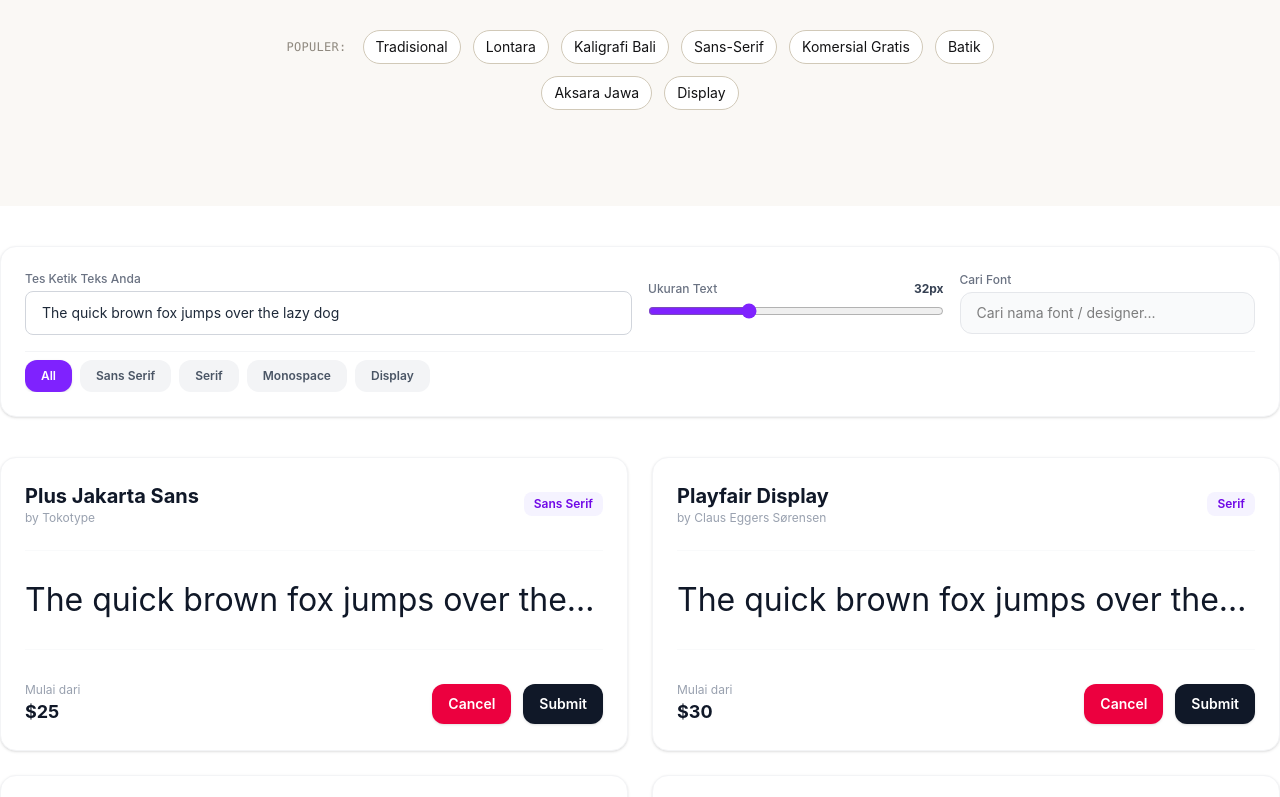
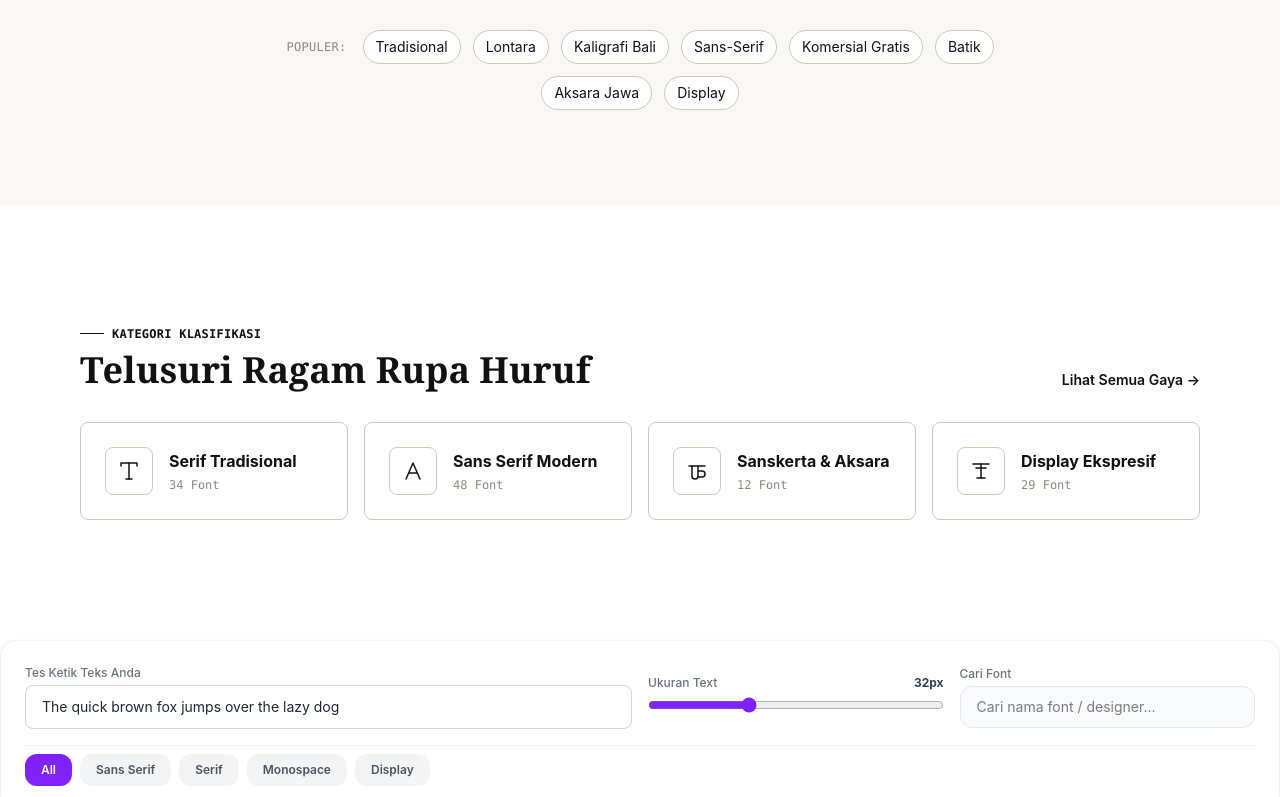
Before and after one commit to 3ncis/font_market, a Vue app: page / in a window 1280 px wide. Shown: the part 606-1403 px from the top of the page. Built offline with nearby package versions, Linux system fonts and the light colour scheme; the HTML template or start-up script is replaced by a standard one.

Commit message:
update homeCategory

```diff
--- a/src/views/home.vue
+++ b/src/views/home.vue
@@ -48,6 +48,117 @@
               @click="selectTag(tag)">
               {{ tag }}
             </button>
+          </div>
+        </div>
+      </section>
+      <section class="w-full bg-white px-4 py-12 sm:px-6 sm:py-16 lg:px-20 lg:py-20">
+        <div class="mx-auto flex w-full max-w-[1440px] flex-col gap-8">
+          <div class="flex flex-col gap-4 sm:flex-row sm:items-end sm:justify-between">
+            <div class="flex flex-col items-start gap-2">
+              <div class="inline-flex items-center gap-2">
+                <div class="h-px w-6 bg-[#121214]"></div>
+                <span class="font-mono text-xs font-bold tracking-[0.24px] text-[#121214]">
+                  KATEGORI KLASIFIKASI
+                </span>
+              </div>
+              <h2 class="font-serif text-3xl font-bold text-[#121214] sm:text-4xl">
+                Telusuri Ragam Rupa Huruf
+              </h2>
+            </div>
+            <RouterLink :to="{ name: 'home' }"
+              class="w-fit text-sm font-semibold text-[#121214] transition-colors hover:text-[#8F897F]">
+              Lihat Semua Gaya →
+            </RouterLink>
+          </div>
+          <div class="grid grid-cols-1 gap-4 sm:grid-cols-2 lg:grid-cols-4">
+            <RouterLink :to="{ name: 'home' }"
+              class="group flex items-center gap-4 rounded-lg border border-[#D1C9B8] bg-white p-5 transition-colors duration-200 hover:border-[#121214] sm:p-6">
+              <div
+                class="flex h-12 w-12 shrink-0 items-center justify-center rounded-lg border border-[#D1C9B8] bg-white">
+                <svg xmlns="http://www.w3.org/2000/svg" width="24" height="24" viewBox="0 0 24 24" fill="none"
+                  stroke="currentColor" stroke-width="1.5" stroke-linecap="round" stroke-linejoin="round"
+                  class="h-6 w-6 text-[#121214]" aria-hidden="true">
+                  <path d="M4 7V4h16v3" />
+                  <path d="M9 20h6" />
+                  <path d="M12 4v16" />
+                </svg>
+              </div>
+
+              <div class="flex min-w-0 flex-col gap-1">
+                <h3 class="text-sm font-bold text-[#121214] sm:text-base">
+                  Serif Tradisional
+                </h3>
+                <p class="font-mono text-xs text-[#8F897F]">
+                  34 Font
+                </p>
+              </div>
+            </RouterLink>
+            <RouterLink :to="{ name: 'home' }"
+              class="group flex items-center gap-4 rounded-lg border border-[#D1C9B8] bg-white p-5 transition-colors duration-200 hover:border-[#121214] sm:p-6">
+              <div
+                class="flex h-12 w-12 shrink-0 items-center justify-center rounded-lg border border-[#D1C9B8] bg-white">
+                <svg xmlns="http://www.w3.org/2000/svg" width="24" height="24" viewBox="0 0 24 24" fill="none"
+                  stroke="currentColor" stroke-width="1.5" stroke-linecap="round" stroke-linejoin="round"
+                  class="h-6 w-6 text-[#121214]" aria-hidden="true">
+                  <path d="M5 20 12 4l7 16" />
+                  <path d="M8 14h8" />
+                </svg>
+              </div>
+
+              <div class="flex min-w-0 flex-col gap-1">
+                <h3 class="text-sm font-bold text-[#121214] sm:text-base">
+                  Sans Serif Modern
+                </h3>
+                <p class="font-mono text-xs text-[#8F897F]">
+                  48 Font
+                </p>
+              </div>
+            </RouterLink>
+            <RouterLink :to="{ name: 'home' }"
+              class="group flex items-center gap-4 rounded-lg border border-[#D1C9B8] bg-white p-5 transition-colors duration-200 hover:border-[#121214] sm:p-6">
+              <div
+                class="flex h-12 w-12 shrink-0 items-center justify-center rounded-lg border border-[#D1C9B8] bg-white">
+                <svg xmlns="http://www.w3.org/2000/svg" width="24" height="24" viewBox="0 0 24 24" fill="none"
+                  stroke="currentColor" stroke-width="1.5" stroke-linecap="round" stroke-linejoin="round"
+                  class="h-6 w-6 text-[#121214]" aria-hidden="true">
+                  <path d="M4 7h16" />
+                  <path d="M7 7v10a3 3 0 0 0 6 0V7" />
+                  <path d="M13 12h4a3 3 0 0 1 0 6h-4" />
+                </svg>
+              </div>
+
+              <div class="flex min-w-0 flex-col gap-1">
+                <h3 class="text-sm font-bold text-[#121214] sm:text-base">
+                  Sanskerta &amp; Aksara
+                </h3>
+                <p class="font-mono text-xs text-[#8F897F]">
+                  12 Font
+                </p>
+              </div>
+            </RouterLink>
+            <RouterLink :to="{ name: 'home' }"
+              class="group flex items-center gap-4 rounded-lg border border-[#D1C9B8] bg-white p-5 transition-colors duration-200 hover:border-[#121214] sm:p-6">
+              <div
+                class="flex h-12 w-12 shrink-0 items-center justify-center rounded-lg border border-[#D1C9B8] bg-white">
+                <svg xmlns="http://www.w3.org/2000/svg" width="24" height="24" viewBox="0 0 24 24" fill="none"
+                  stroke="currentColor" stroke-width="1.5" stroke-linecap="round" stroke-linejoin="round"
+                  class="h-6 w-6 text-[#121214]" aria-hidden="true">
+                  <path d="M4 5h16" />
+                  <path d="M12 5v14" />
+                  <path d="M8 19h8" />
+                  <path d="M7 9h10" />
+                </svg>
+              </div>
+
+              <div class="flex min-w-0 flex-col gap-1">
+                <h3 class="text-sm font-bold text-[#121214] sm:text-base">
+                  Display Ekspresif
+                </h3>
+                <p class="font-mono text-xs text-[#8F897F]">
+                  29 Font
+                </p>
+              </div>
+            </RouterLink>
           </div>
         </div>
       </section>
```
